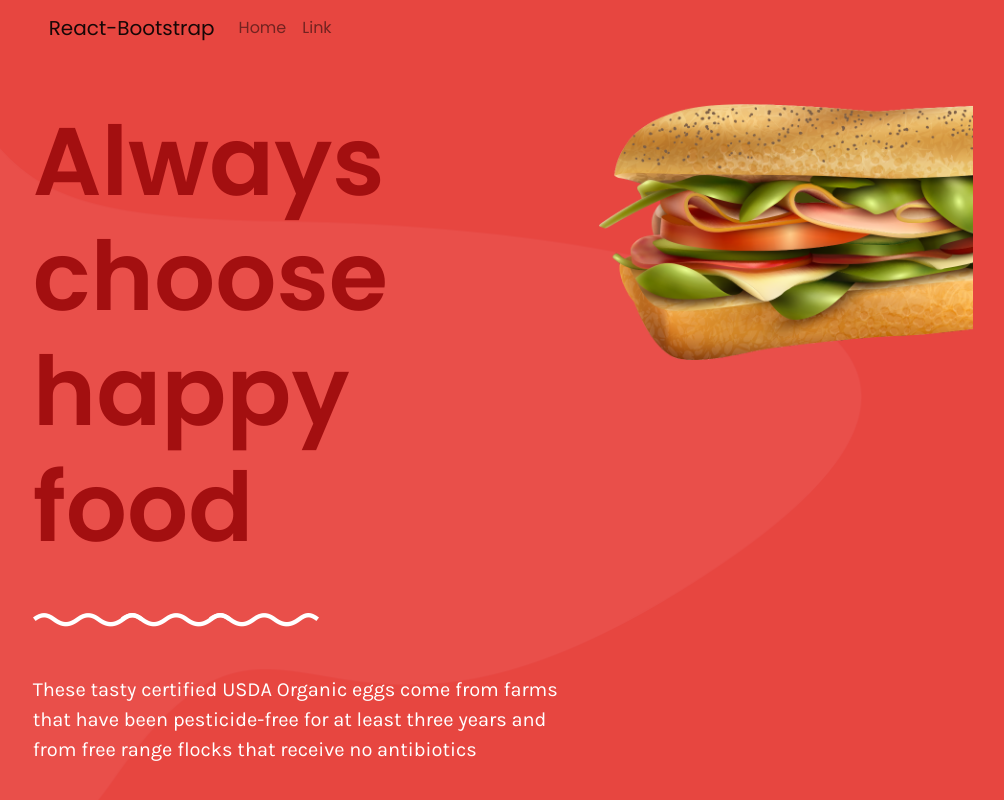
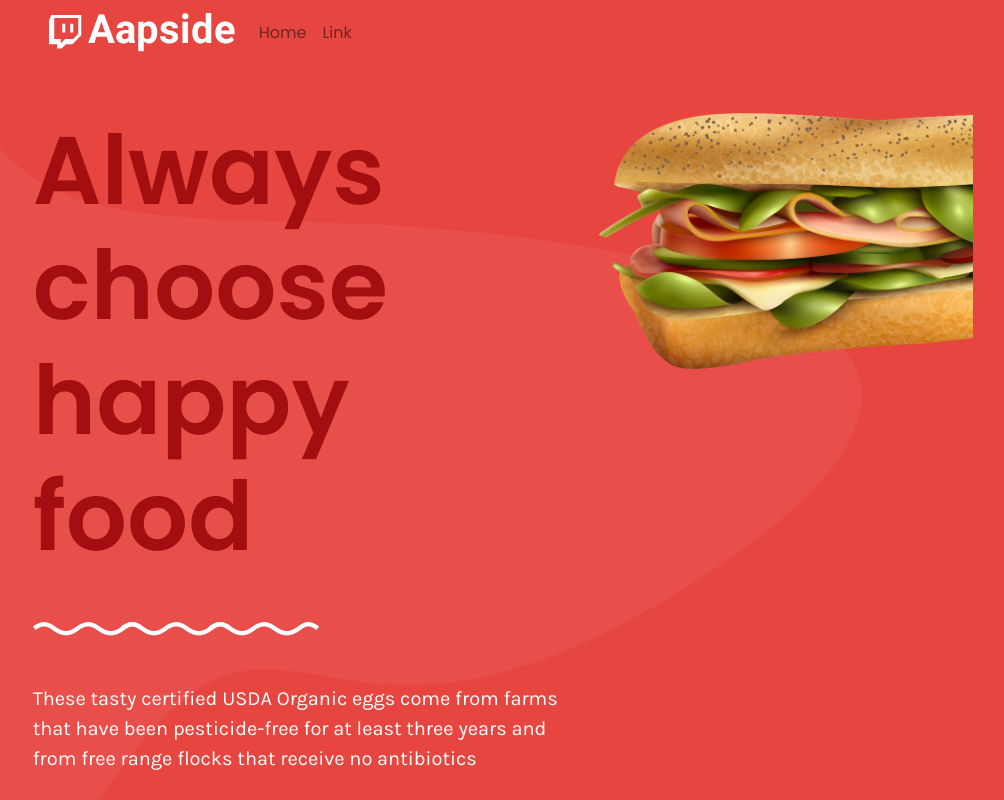
Before and after one commit to mreskini/FoodApp, a React (Create React App) app: page / in a window 1280 px wide. Shown: the top 800 px of the page, without its empty margins (137-1141 px from the left). Built offline with nearby package versions, Linux system fonts and the light colour scheme.

Commit message:
using the logo white brand logo thing

```diff
--- a/src/components/navigation.jsx
+++ b/src/components/navigation.jsx
@@ -1,10 +1,12 @@
-import { Container, Nav, Navbar } from "react-bootstrap";
-
+import { Container, Nav, Navbar } from "react-bootstrap"
+import logoWhite from "../assets/img/logo-white.png"
 export default function Navigation() {
     return (
         <Navbar expand="lg">
             <Container>
-                <Navbar.Brand href="#home">React-Bootstrap</Navbar.Brand>
+                <Navbar.Brand href="#">
+                    <img src={logoWhite} alt="Logo White" />
+                </Navbar.Brand>
                 <Navbar.Toggle aria-controls="basic-navbar-nav" />
                 <Navbar.Collapse id="basic-navbar-nav">
                     <Nav className="me-auto">
```
